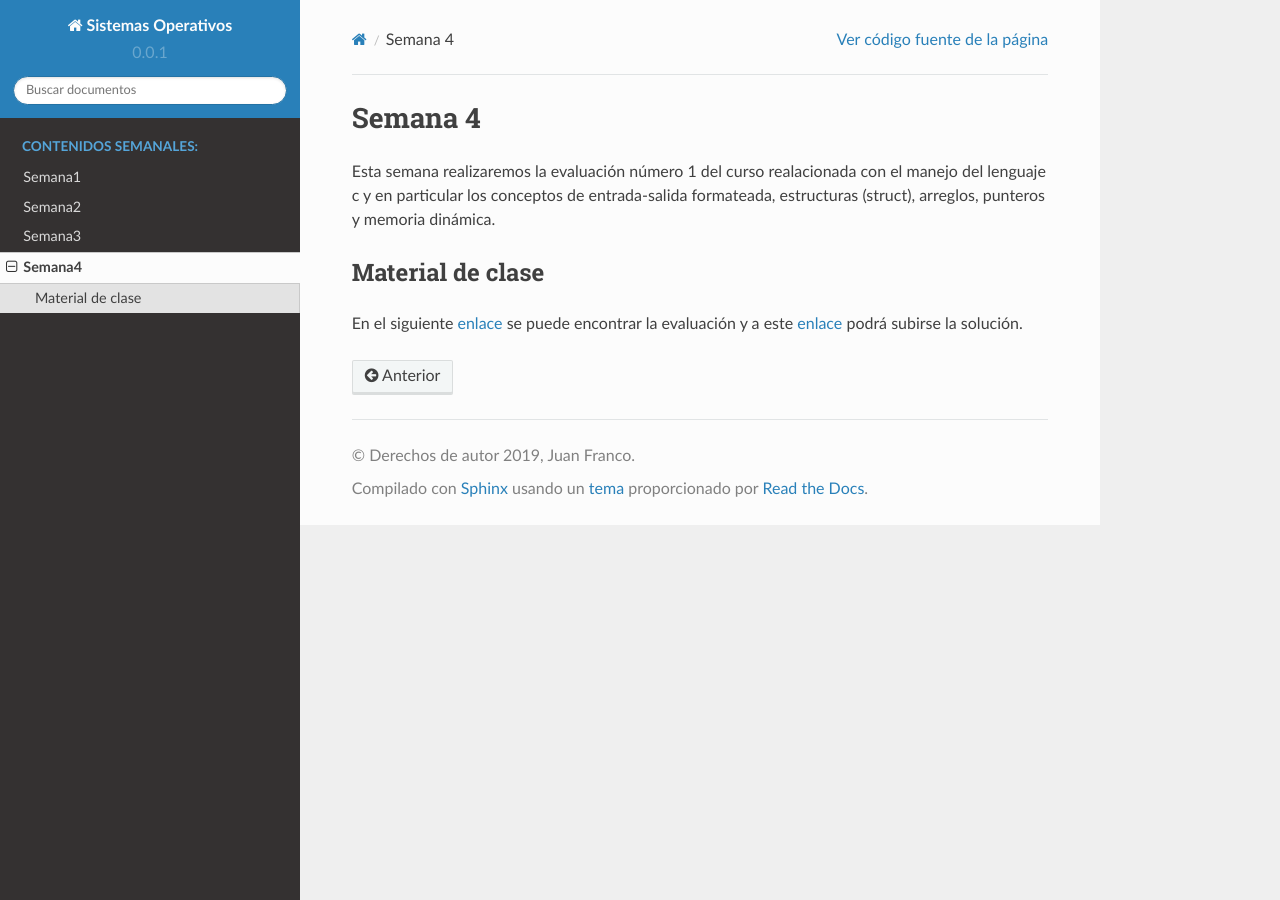
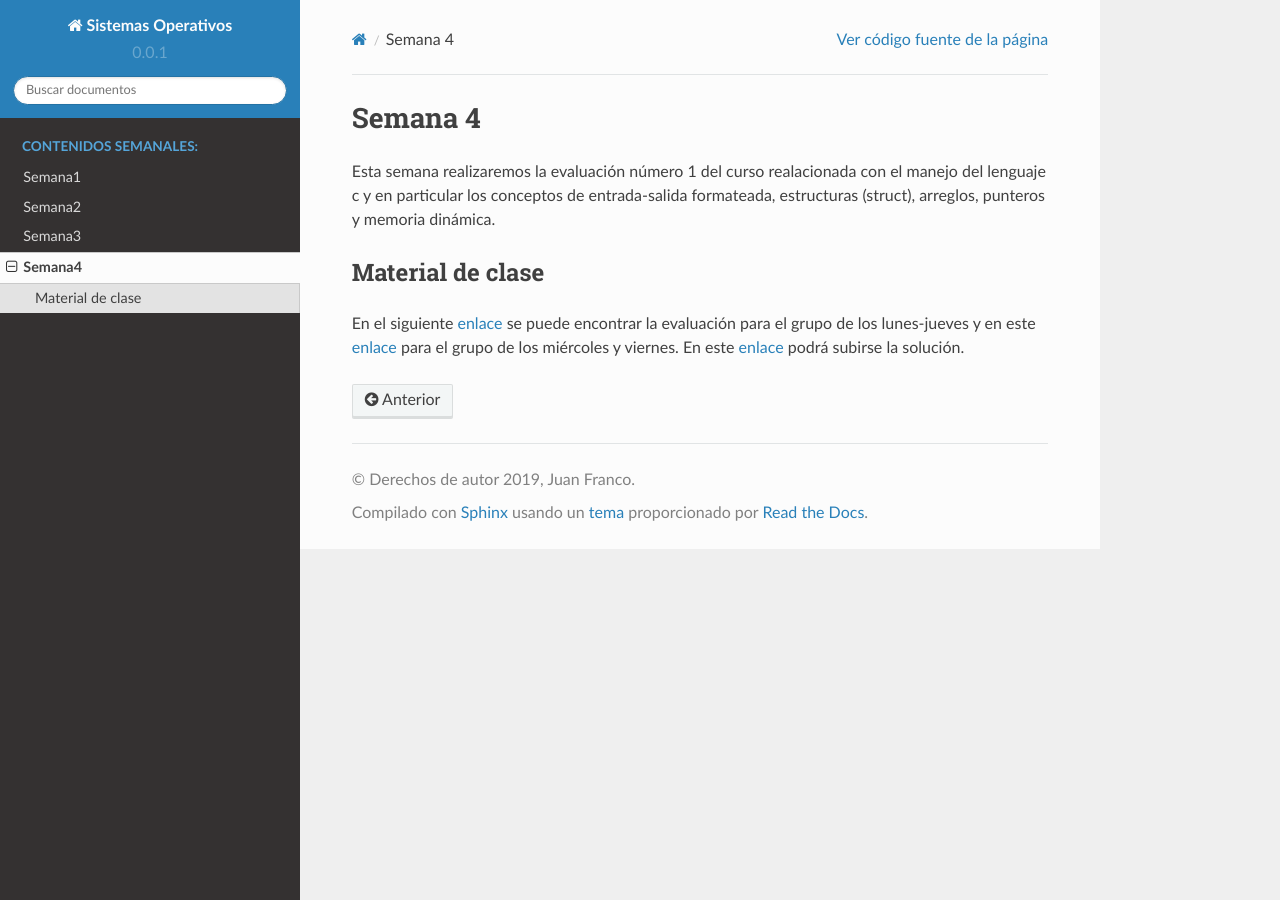
Before and after one commit to juanferfranco/sistemasoperativos, a Sphinx documentation site: the page built from docs/_semana4/semana4.rst, in a window 1280 px wide. Built offline with Sphinx 7.4.7 and the Read the Docs theme 2.0.0, drawn with Linux system fonts in a browser that asks for light colours.

Commit message:
update week 4

```diff
--- a/docs/_semana4/semana4.rst
+++ b/docs/_semana4/semana4.rst
@@ -6,4 +6,6 @@ los conceptos de entrada-salida formateada, estructuras (struct), arreglos, punt
 Material de clase
 ------------------
 En el siguiente `enlace <https://drive.google.com/open?id=1vN68F_eTPyEK7YmELdXyDT-403aFXBScVgIgBF7XOTk>`__ se puede encontrar
-la evaluación y a este `enlace <https://www.dropbox.com/request/iV86PdGjGhm0EW5qe26k>`__ podrá subirse la solución.
+la evaluación para el grupo de los lunes-jueves y en este `enlace <https://drive.google.com/open?id=1CxuO4w7jKYNDKz8atdR2R4w75Ufo4yp7St4kawx4Mf0>`__ para el
+grupo de los miércoles y viernes. En este `enlace <https://www.dropbox.com/request/iV86PdGjGhm0EW5qe26k>`__ podrá subirse
+la solución.
```
